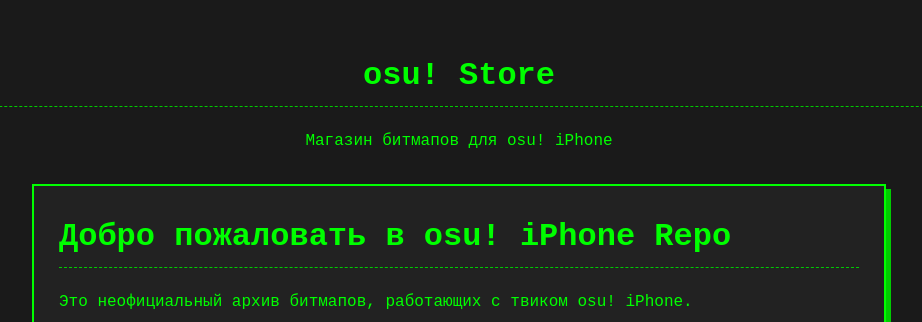
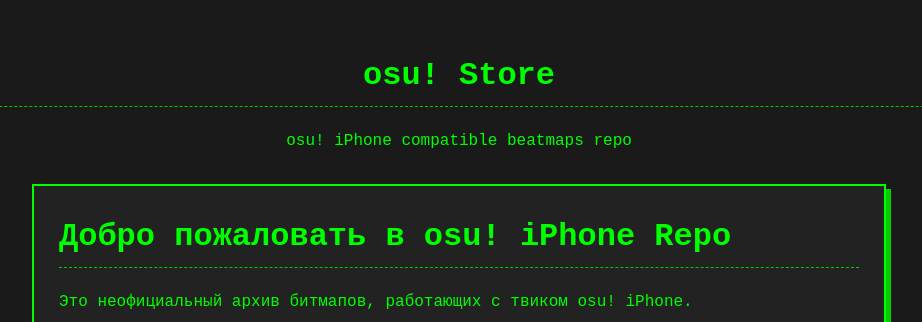
Before and after one commit to AAlx0451/osu-ios-store-repo, a Jekyll site: the page built from index.md, in a window 1280 px wide. Shown: the top 322 px of the page, without its empty margins (181-1103 px from the left). Built offline with Jekyll 4.4.1, drawn with Linux system fonts in a browser that asks for light colours.

Commit message:
Update _config.yml

```diff
--- a/_config.yml
+++ b/_config.yml
@@ -1,2 +1,2 @@
 title: osu! Store
-description: Магазин битмапов для osu! iPhone
+description: osu! iPhone compatible beatmaps repo
```
